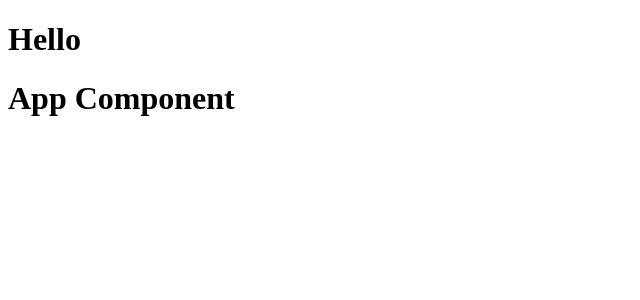
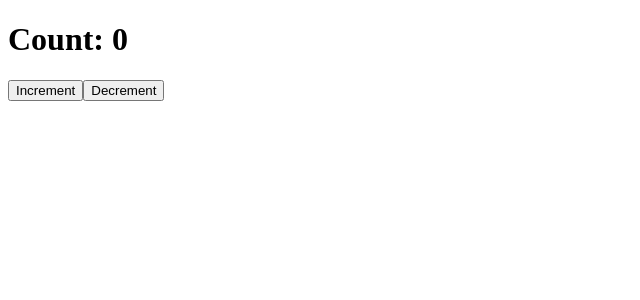
Before and after one commit to quinnfinite/React-SSR, a React app: page / in a window 1280 px wide. Shown: the top 300 px of the page, without its empty margins (0-640 px from the left). Built offline with nearby package versions, Linux system fonts and the light colour scheme.

Commit message:
setup basic state mgmt w/hooks

```diff
--- a/client/App.jsx
+++ b/client/App.jsx
@@ -1,16 +1,27 @@
-import React from 'react';
+import React, {useState} from 'react';
 import ReactDom from 'react-dom';
 
-class App extends React.Component {
-  constructor(){
-    super()
+// class App extends React.Component {
+//   constructor(){
+//     super()
 
-  }
-  render(){
-    return (
-      <h1>App Component</h1>
-    )
-  }
+//   }
+//   render(){
+//     return (
+//       <h1>App Component</h1>
+//     )
+//   }
+// }
+
+function App() {
+  const [count, setCount] = useState(0)
+  return (
+    <>
+      <h1>Count: {count}</h1>
+      <button onClick={() => setCount(count+1)}>Increment</button>
+      <button onClick={() => setCount(count-1)}>Decrement</button>
+    </>
+  )
 }
 
 ReactDom.render(<App/>, document.getElementById('app'))
--- a/public/index.html
+++ b/public/index.html
@@ -2,7 +2,6 @@
 
 <head></head>
 <body>
-  <h1>Hello</h1>
   <div id="app"></div>
   <script src="dist/bundle.js"></script>
 </body>
```
